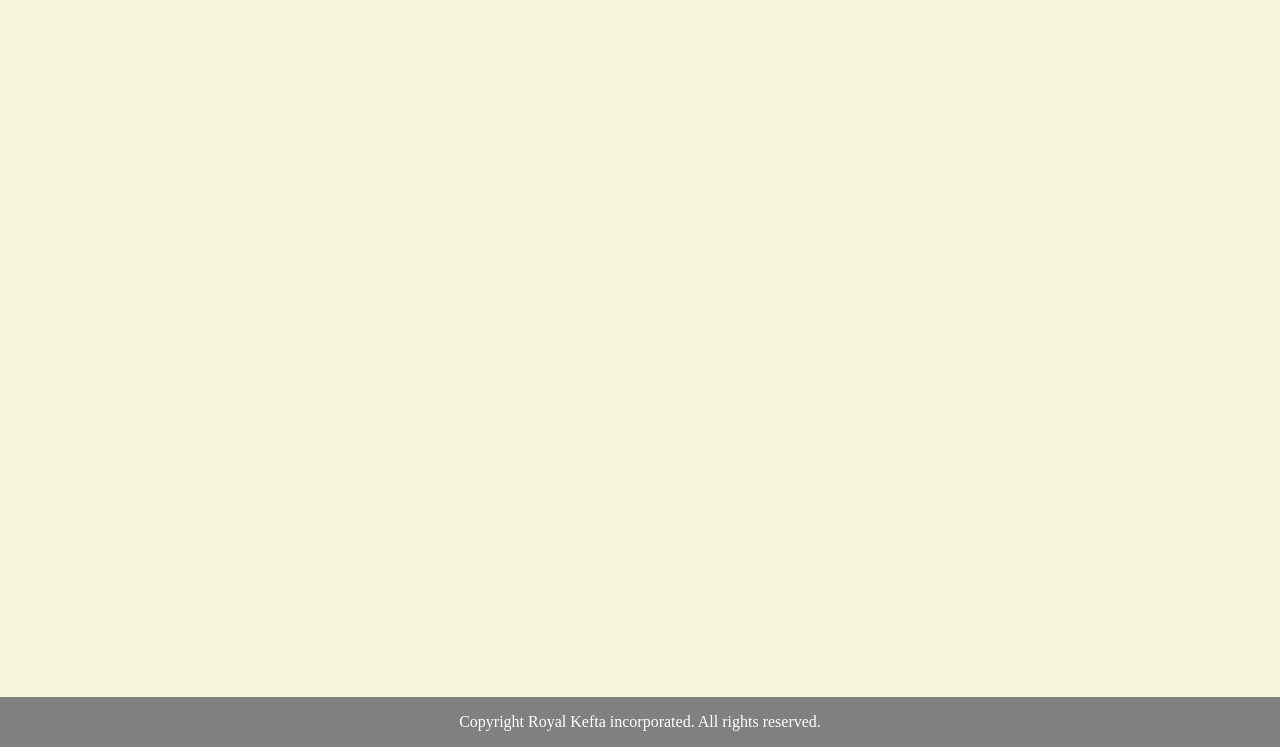
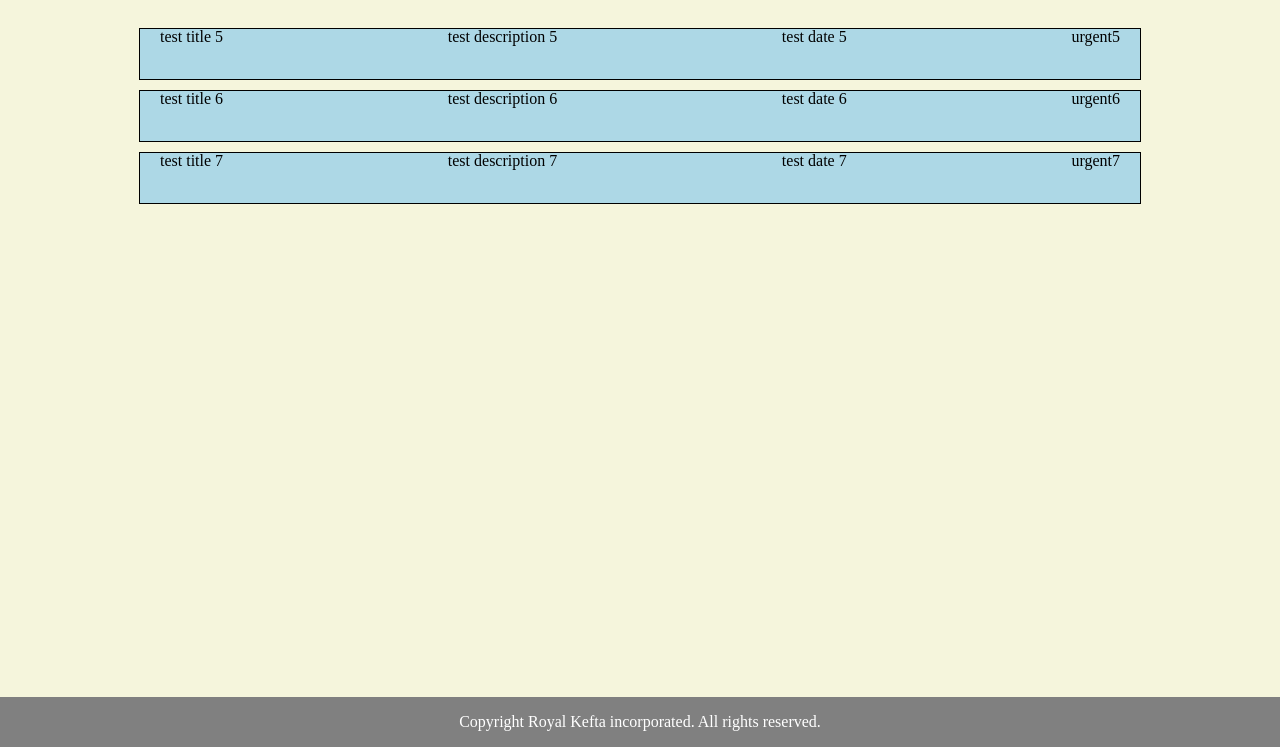
Before and after one commit to HMichaut/to-do-list, a plain HTML site: page to-do-list.html in a window 1280 px wide. Shown: the part 53-800 px from the top of the page. Drawn offline with Linux system fonts and the light colour scheme.

Commit message:
basic task boxes created

```diff
--- a/main.css
+++ b/main.css
@@ -91,13 +91,26 @@ End reset
   margin-top: 20px;
   height: auto;
   display: flex;
+	flex-wrap: wrap;
   flex-direction: column;
   align-content: center;
   text-align: center;
 }
 
-#content-text h1 {
-  font-family: Arial, Helvetica, sans-serif;
-  color: black;
-  font-size: 30px;
+.to-do-list-box {
+	background-color: lightblue;
+	margin-top: 10px;
+	height: 50px;
+	width: 1000px;
+	border-style: ridge;
+	border-width: 1px;
+	border-color: black;
+	display: flex;
+  flex-direction: row;
+	justify-content: space-between;
 }
+
+.param-box {
+	margin-left: 20px;
+	margin-right: 20px;
+}
--- a/script.js
+++ b/script.js
@@ -40,6 +40,37 @@ const toDoList = (() => {
   };
 })();
 
+function displayProject(inputProject) {
+  const inputToDolist = inputProject.getAttributedToDoList();
+  const contentDiv = document.getElementById("content-text");
+  for (let i = 0; i < inputToDolist.length; i++) {
+    const toDoListBox = document.createElement("div");
+    toDoListBox.className = "to-do-list-box";
+
+    const titleBox = document.createElement("div");
+    titleBox.innerHTML = inputToDolist[i].getTitle();
+    titleBox.className = "param-box";
+
+    const descriptionBox = document.createElement("div");
+    descriptionBox.innerHTML = inputToDolist[i].getDescription();
+    descriptionBox.className = "param-box";
+
+    const dueDate = document.createElement("div");
+    dueDate.innerHTML = inputToDolist[i].getDueDate();
+    dueDate.className = "param-box";
+
+    const priority = document.createElement("div");
+    priority.innerHTML = inputToDolist[i].getPriority();
+    priority.className = "param-box";
+
+    toDoListBox.appendChild(titleBox);
+    toDoListBox.appendChild(descriptionBox);
+    toDoListBox.appendChild(dueDate);
+    toDoListBox.appendChild(priority);
+    contentDiv.appendChild(toDoListBox);
+  }
+};
+
 testToDo1 = toDo("test title 1", "test description 1", "test date 1", "urgent1");
 testToDo2 = toDo("test title 2", "test description 2", "test date 2", "urgent2");
 testToDo3 = toDo("test title 3", "test description 3", "test date 3", "urgent3");
@@ -55,3 +86,5 @@ testProject2 = project("test name 2", [testToDo5, testToDo6, testToDo7]);
 toDoList.addProjectToList(testProject);
 toDoList.addProjectToList(testProject2);
 console.log(toDoList.displayProjectList());
+
+displayProject(testProject2);
```
